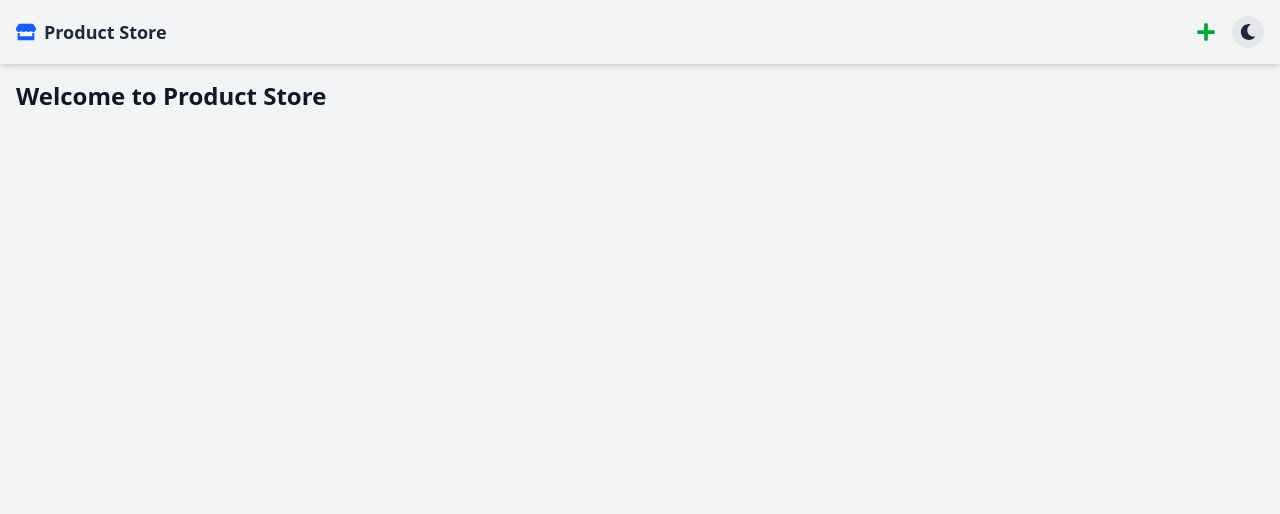
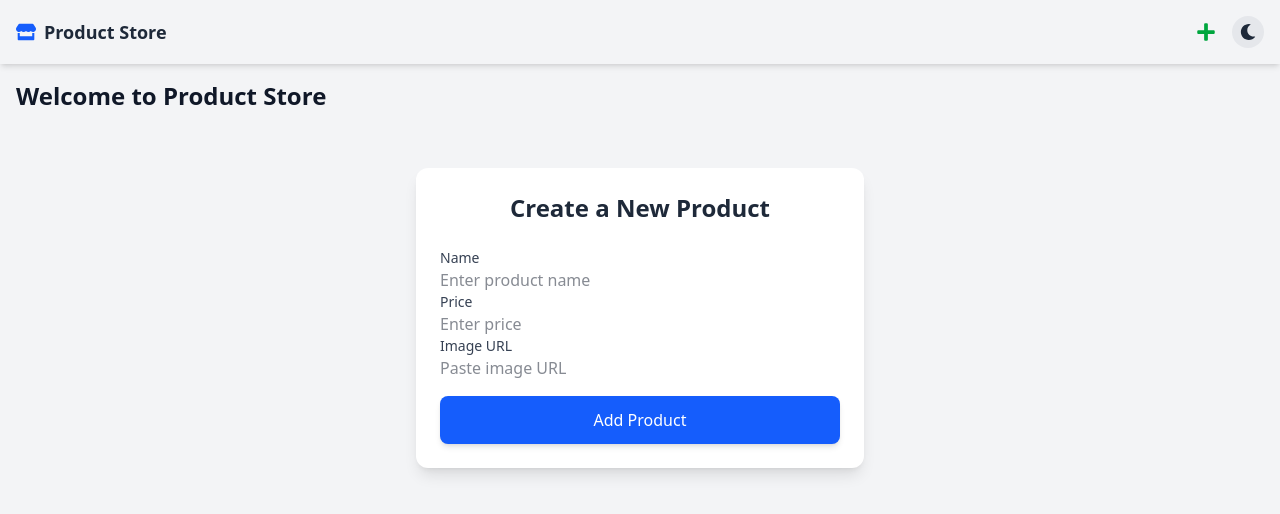
Before and after one commit to AyeshaZahid296/mern-project1, a React (Vite) app in the folder frontend/: page / in a window 1280 px wide. Shown: the top 514 px of the page. Built offline with nearby package versions, Linux system fonts and the light colour scheme.

Commit message:
addproduct ui done

```diff
--- a/frontend/src/pages/HomePage.jsx
+++ b/frontend/src/pages/HomePage.jsx
@@ -1,12 +1,95 @@
-
-import React from 'react'
+import React, { useId, useState } from "react";
 
 const HomePage = () => {
+    const [newProduct, setNewProduct] = useState({
+        name: "",
+        price: "",
+        image: "",
+    });
+
+    const handleAddProduct = () => {
+        console.log(newProduct);
+    };
+
+    const id = useId();
+
     return (
-        <div>
+        <div className="flex flex-col items-center min-h-screen py-10 bg-gray-100 dark:bg-gray-900">
+            <div className="w-full max-w-md bg-white dark:bg-gray-800 rounded-xl shadow-lg p-6">
+                <h1 className="text-2xl font-bold text-center text-gray-800 dark:text-white mb-6">
+                    Create a New Product
+                </h1>
 
+                {/* Name */}
+                <div className="flex flex-col">
+                    <label
+                        htmlFor={id + "nameId"}
+                        className="text-sm font-medium text-gray-700 dark:text-gray-300"
+                    >
+                        Name
+                    </label>
+                    <input
+                        className="input-box"
+                        id={id + "nameId"}
+                        type="text"
+                        placeholder="Enter product name"
+                        value={newProduct.name}
+                        onChange={(e) =>
+                            setNewProduct({ ...newProduct, name: e.target.value })
+                        }
+                    />
+                </div>
+
+                {/* Price */}
+                <div className="flex flex-col">
+                    <label
+                        htmlFor={id + "priceId"}
+                        className="text-sm font-medium text-gray-700 dark:text-gray-300"
+                    >
+                        Price
+                    </label>
+                    <input
+                        className="input-box"
+                        id={id + "priceId"}
+                        type="number"
+                        placeholder="Enter price"
+                        value={newProduct.price}
+                        onChange={(e) =>
+                            setNewProduct({ ...newProduct, price: e.target.value })
+                        }
+                    />
+                </div>
+
+                {/* Image */}
+                <div className="flex flex-col">
+                    <label
+                        htmlFor={id + "imageId"}
+                        className="text-sm font-medium text-gray-700 dark:text-gray-300"
+                    >
+                        Image URL
+                    </label>
+                    <input
+                        className="input-box"
+                        id={id + "imageId"}
+                        type="text"
+                        placeholder="Paste image URL"
+                        value={newProduct.image}
+                        onChange={(e) =>
+                            setNewProduct({ ...newProduct, image: e.target.value })
+                        }
+                    />
+                </div>
+
+                {/* Button */}
+                <button
+                    onClick={handleAddProduct}
+                    className="w-full mt-4 px-4 py-3 bg-blue-600 hover:bg-blue-700 text-white font-medium rounded-lg shadow-md transition duration-200"
+                >
+                    Add Product
+                </button>
+            </div>
         </div>
-    )
-}
+    );
+};
 
-export default HomePage
+export default HomePage;
```
